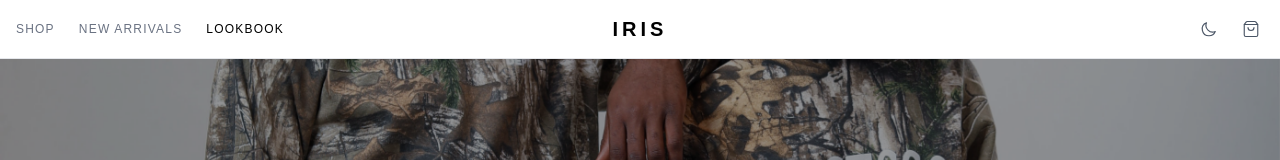
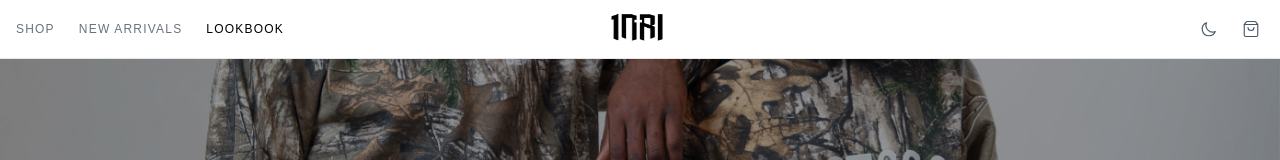
Before and after one commit to eddie-kay0462/iris, a Next.js app in the folder apps/frontend/: page /lookbook in a window 1280 px wide. Shown: the top 160 px of the page. Built offline with nearby package versions, Linux system fonts and the light colour scheme.

Commit message:
added 1NRI logo

```diff
--- a/apps/frontend/app/(shop)/layout.tsx
+++ b/apps/frontend/app/(shop)/layout.tsx
@@ -2,6 +2,7 @@
 
 import { useState } from "react";
 import Link from "next/link";
+import Image from "next/image";
 import { usePathname } from "next/navigation";
 import { Menu, X, ShoppingBag } from "lucide-react";
 import { ThemeProvider, useTheme } from "@/lib/theme/theme-provider";
@@ -103,9 +104,17 @@ function ShopHeader() {
         {/* Centered logo */}
         <Link
           href="/"
-          className="absolute left-1/2 -translate-x-1/2 text-xl font-bold tracking-[0.2em] text-black dark:text-white"
+          className="absolute left-1/2 -translate-x-1/2 flex items-center"
         >
-          IRIS
+          <Image
+            src="/homepage_img/no-bg-1NRI.png"
+            alt="1NRI"
+            width={120}
+            height={48}
+            className="h-8 w-auto min-w-[60px] dark:invert"
+            priority
+            unoptimized
+          />
         </Link>
 
         {/* Right icons */}
@@ -147,9 +156,14 @@ function ShopFooter() {
         <div className="grid grid-cols-1 gap-8 sm:grid-cols-2 lg:grid-cols-4">
           {/* Brand */}
           <div>
-            <h3 className="text-sm font-bold tracking-[0.2em] text-black dark:text-white">
-              IRIS
-            </h3>
+            <Image
+              src="/homepage_img/no-bg-1NRI.png"
+              alt="1NRI"
+              width={96}
+              height={38}
+              className="h-6 w-auto min-w-[48px] dark:invert"
+              unoptimized
+            />
             <p className="mt-3 text-xs leading-relaxed text-gray-500 dark:text-gray-400">
               Faith-inspired streetwear for the bold and the believing.
             </p>
@@ -220,7 +234,7 @@ function ShopFooter() {
 
         <div className="mt-10 border-t border-gray-200 pt-6 dark:border-gray-800">
           <p className="text-center text-[11px] text-gray-400 dark:text-gray-500">
-            &copy; {new Date().getFullYear()} IRIS. All rights reserved.
+            &copy; {new Date().getFullYear()} 1NRI. All rights reserved.
           </p>
         </div>
       </div>
--- a/apps/frontend/app/(shop)/lookbook/page.tsx
+++ b/apps/frontend/app/(shop)/lookbook/page.tsx
@@ -421,9 +421,19 @@ export default function LookbookPage() {
             <p className="font-serif text-lg italic text-neutral-500 dark:text-neutral-400 sm:text-2xl">
               Fall / Winter 2024
             </p>
-            <p className="mt-4 text-[10px] font-bold uppercase tracking-[0.3em] sm:text-xs">
-              IRIS &mdash; Apoluo Collection
-            </p>
+            <div className="mt-4 flex items-center justify-center gap-3">
+              <Image
+                src="/homepage_img/no-bg-1NRI.png"
+                alt="1NRI"
+                width={72}
+                height={29}
+                className="h-5 w-auto min-w-[36px] dark:invert"
+                unoptimized
+              />
+              <span className="text-[10px] font-bold uppercase tracking-[0.3em] sm:text-xs">
+                &mdash; Apoluo Collection
+              </span>
+            </div>
           </div>
         </div>
       </section>
```
Also changed, not shown: apps/frontend/public/homepage_img/no-bg-1NRI.png (added), 1 other file (tests, documents, lock files or other folders).
